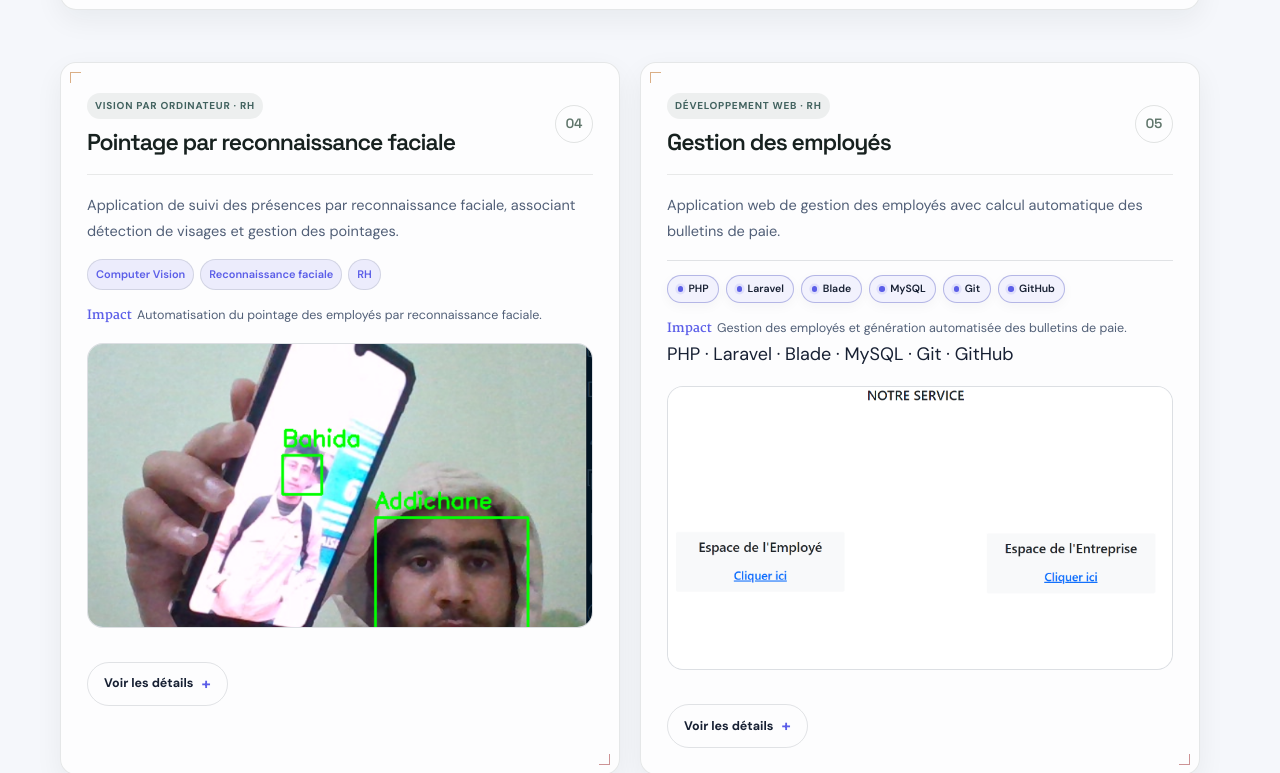
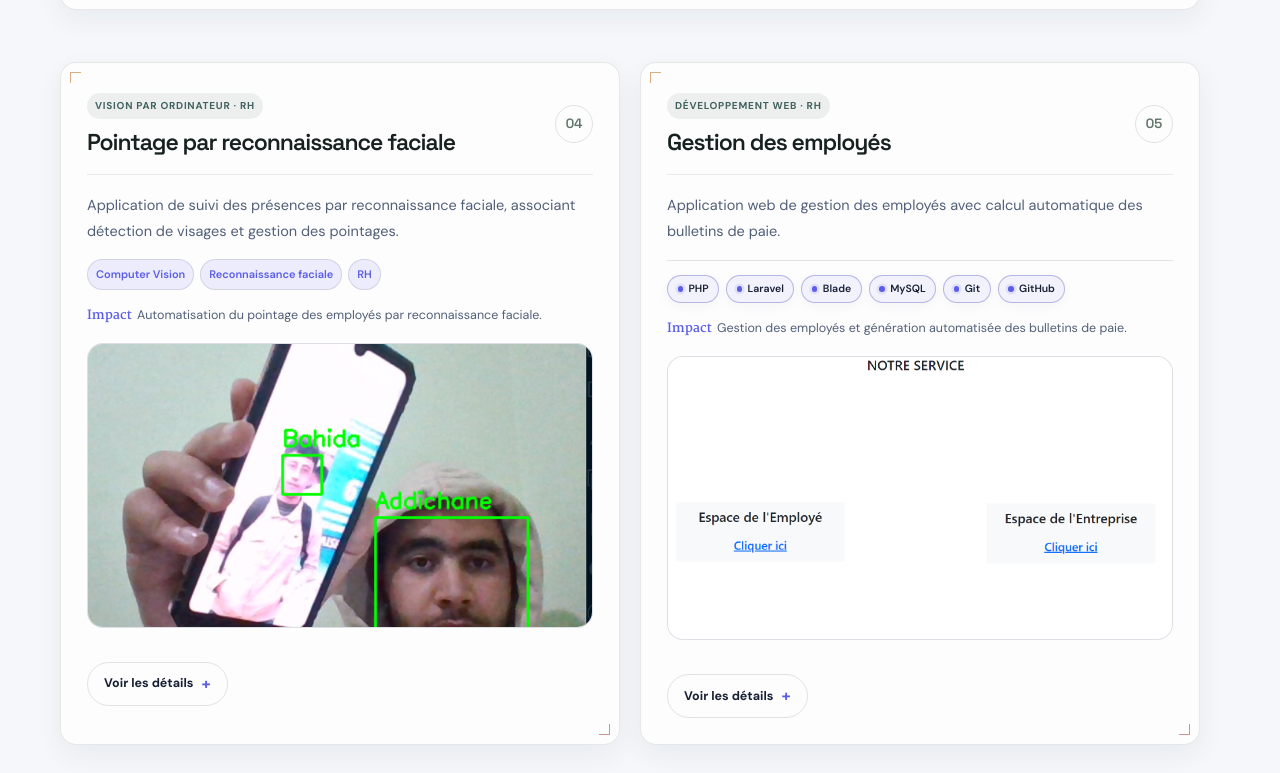
Before and after one commit to AYoubaadd/ayoub-addichane-portfolio, a plain HTML site: page index.html in a window 1280 px wide. Shown: the part 6179-6952 px from the top of the page. Drawn offline with Linux system fonts and the light colour scheme.

Commit message:
Version 3- Suppression

```diff
--- a/index.html
+++ b/index.html
@@ -495,7 +495,6 @@
                         </div>
                             <p class="project-impact"><strong data-i18n="projectImpactLabel">Impact</strong><span data-i18n="projectHrImpact">Gestion des employés et génération automatisée des bulletins de paie.</span></p>
                         </div>
-                        PHP · Laravel · Blade · MySQL · Git · GitHub
                         <figure class="project-cover"><img src="images/screenshots/riracktec1.png" alt="Plateforme web de gestion des employés et des services RH" loading="lazy"></figure>
                         <details class="project-details">
                             <summary data-i18n="projectDetailsLabel">Voir les détails</summary>
```
